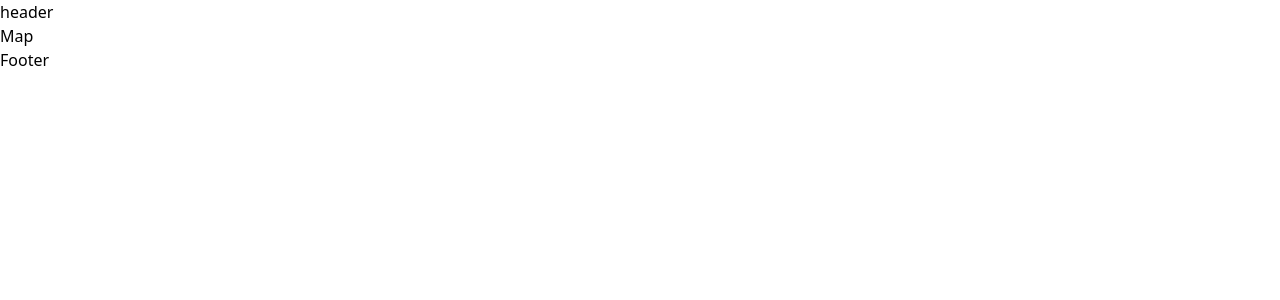
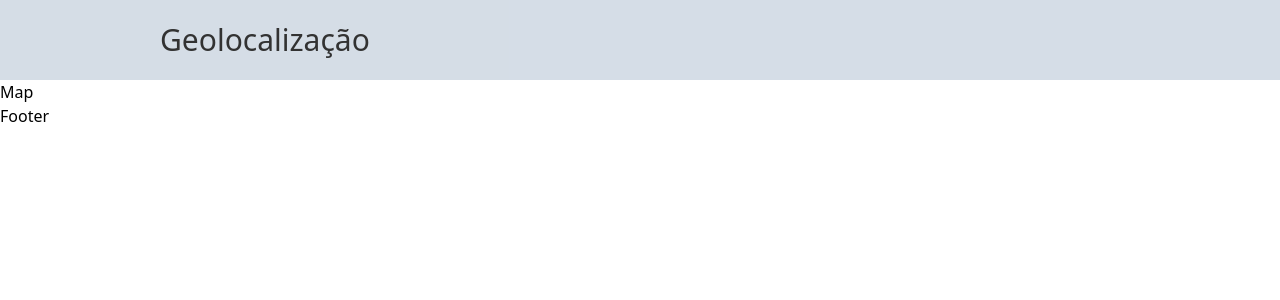
Before and after one commit to joeyanovich/geolocation, a React (Vite) app: page / in a window 1280 px wide. Shown: the top 300 px of the page. Built offline with nearby package versions, Linux system fonts and the light colour scheme.

Commit message:
feat: create header

```diff
--- a/src/components/header.tsx
+++ b/src/components/header.tsx
@@ -1,7 +1,7 @@
 export function Header() {
   return (
-    <>
-      <div>header</div>
-    </>
+    <div className="flex items-center justify-center h-20 w-full px-40 bg-slate-300 opacity-80">
+      <h1 className="text-3xl w-full">Geolocalização</h1>
+    </div>
   );
 }
```
